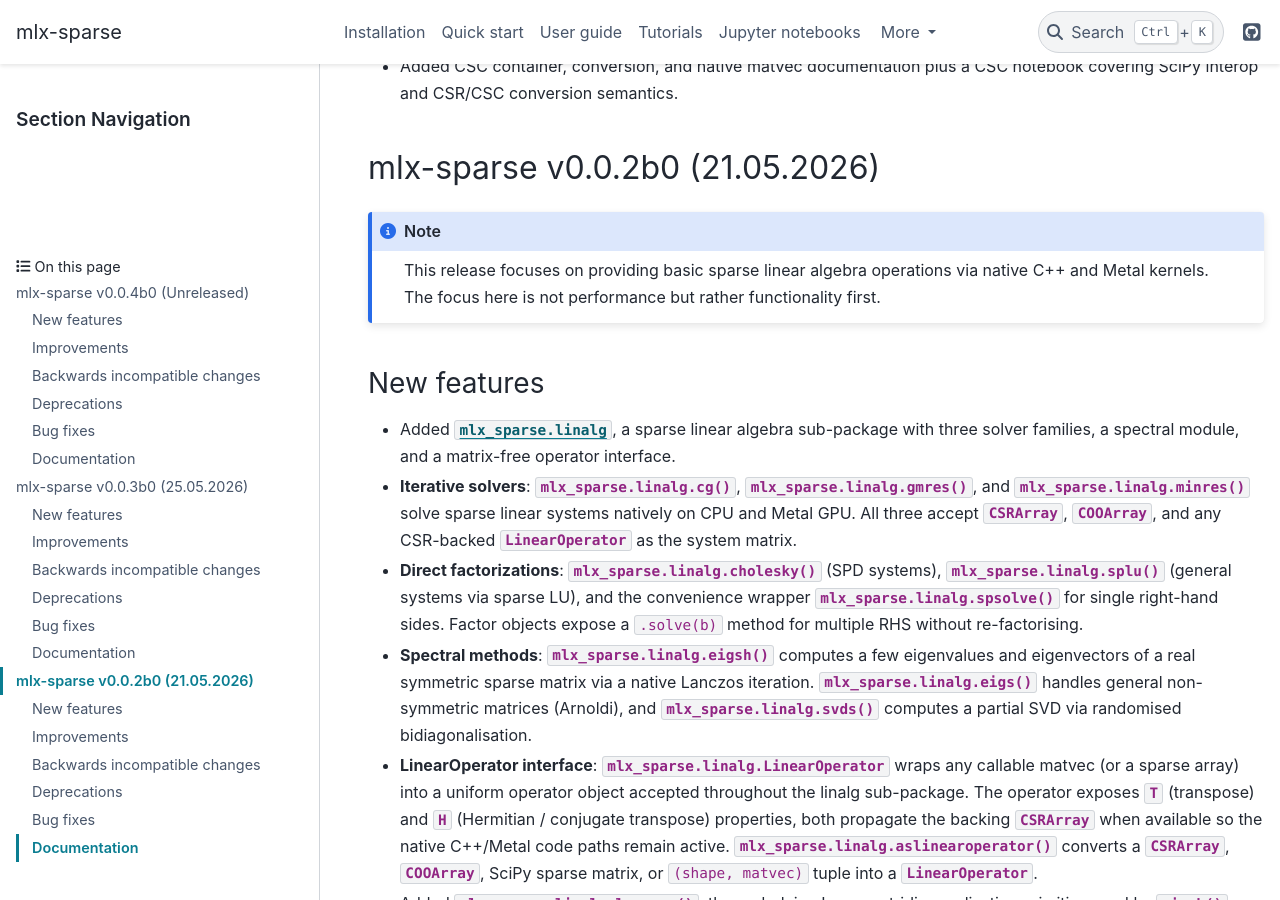
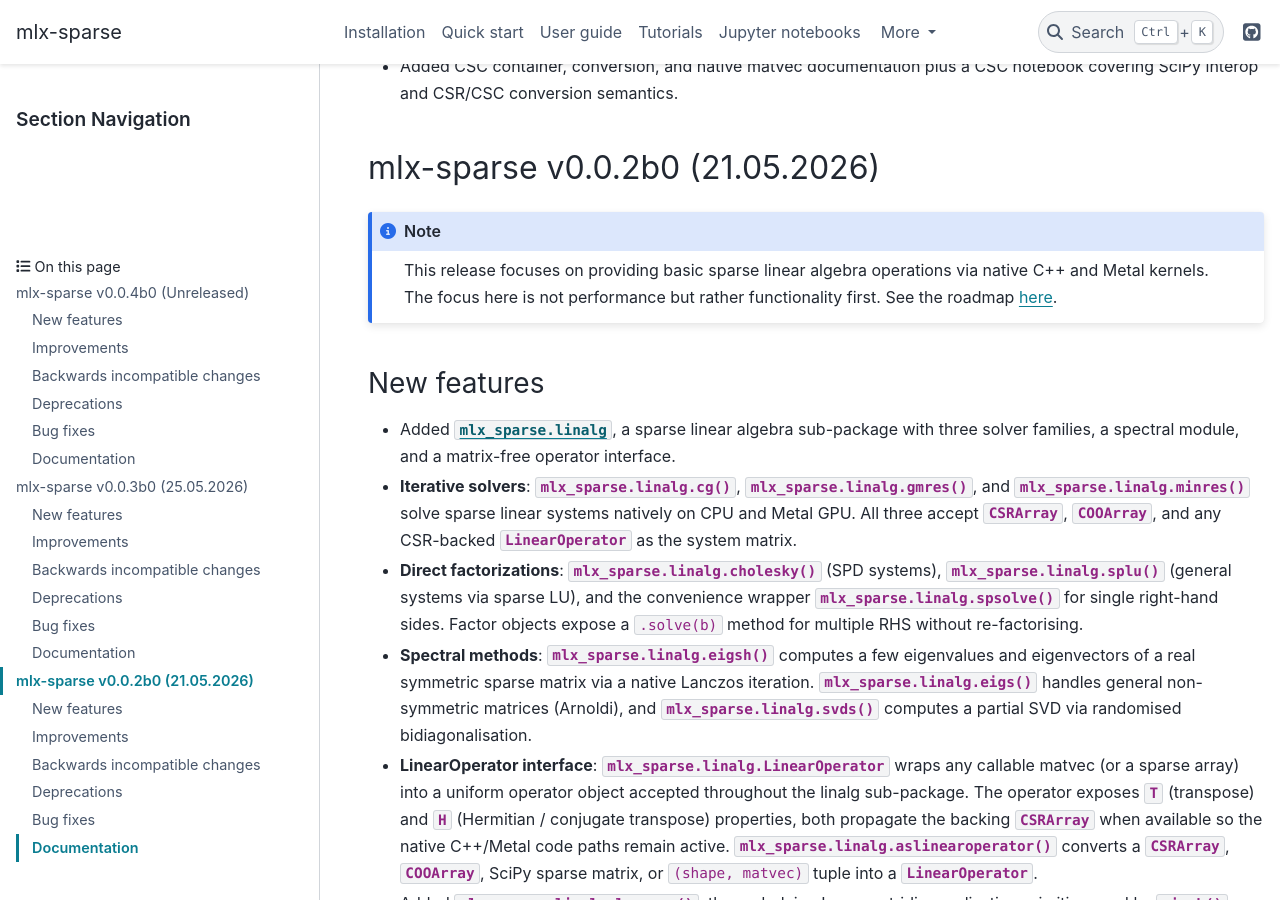
Before and after one commit to waleed-sh/mlx-sparse, a Sphinx documentation site: the page built from docs/changelog.rst, in a window 1280 px wide and 900 px high, scrolled down 3600 px. Built offline with Sphinx 7.4.7 and the PyData theme 0.15.4, drawn with Linux system fonts in a browser that asks for light colours; the version number could not be read and is left out.

Commit message:
updating docs

```diff
--- a/docs/changelog.rst
+++ b/docs/changelog.rst
@@ -186,7 +186,7 @@ mlx-sparse v0.0.2b0 (21.05.2026)
 .. note::
 
     This release focuses on providing basic sparse linear algebra operations via native C++ and Metal kernels. The
-    focus here is not performance but rather functionality first.
+    focus here is not performance but rather functionality first. See the roadmap `here <https://github.com/waleed-sh/mlx-sparse/issues/1>`_.
 
 New features
 ~~~~~~~~~~~~
```
